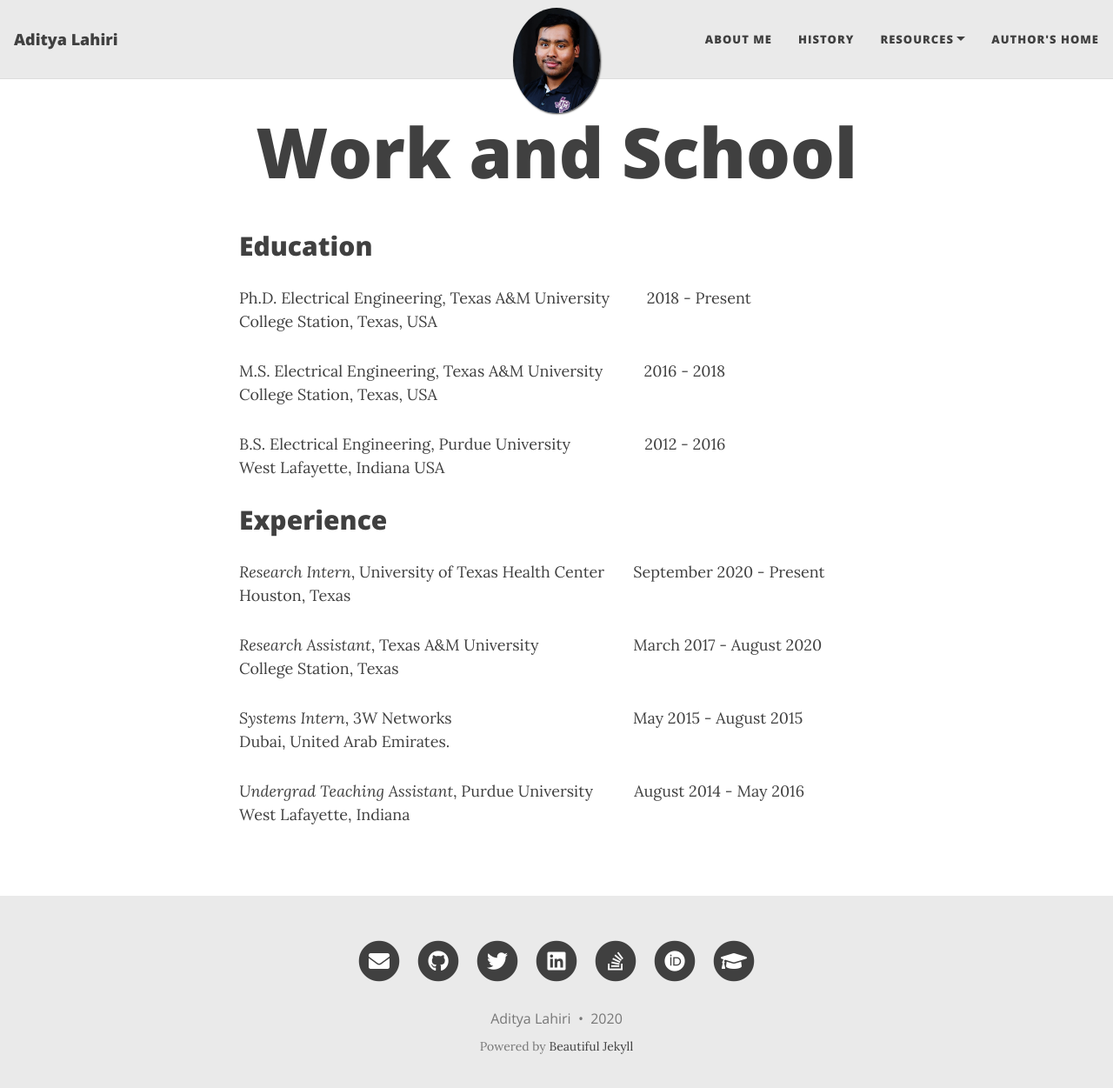
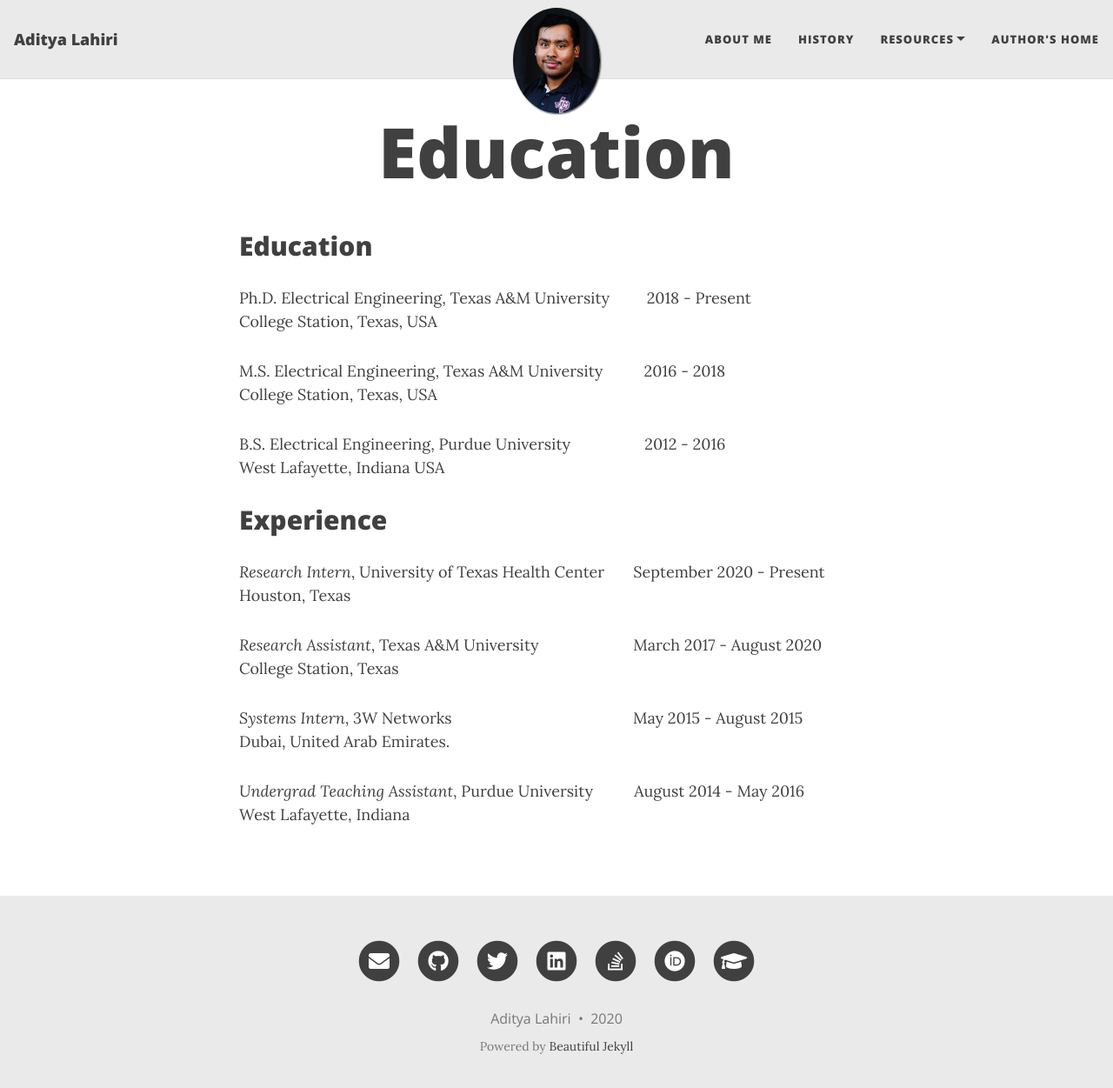
Before and after one commit to adilahiri/adilahiri.github.io, a Jekyll site: the page built from History.md, in a window 1280 px wide and 1264 px high. Shown: the top 1251 px of the window at 87% size. Built offline with Jekyll 4.4.1, drawn with Linux system fonts in a browser that asks for light colours; nearby versions of some CDN libraries; our own code applies the rules of GitHub Pages for plain Markdown files.

Commit message:
Update History.md

```diff
--- a/History.md
+++ b/History.md
@@ -1,6 +1,6 @@
 ---
 layout: page
-title: Work and School
+title:
 ---
 
 ## Education
```
